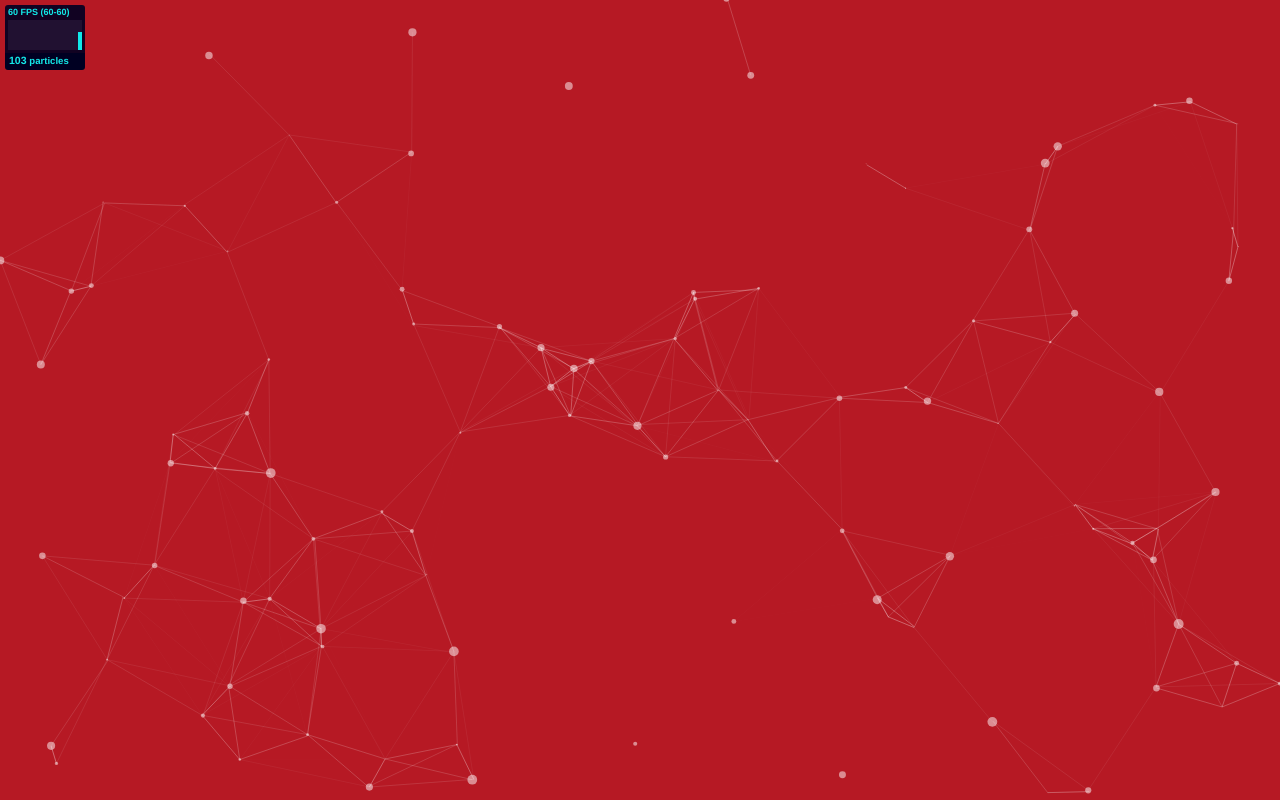
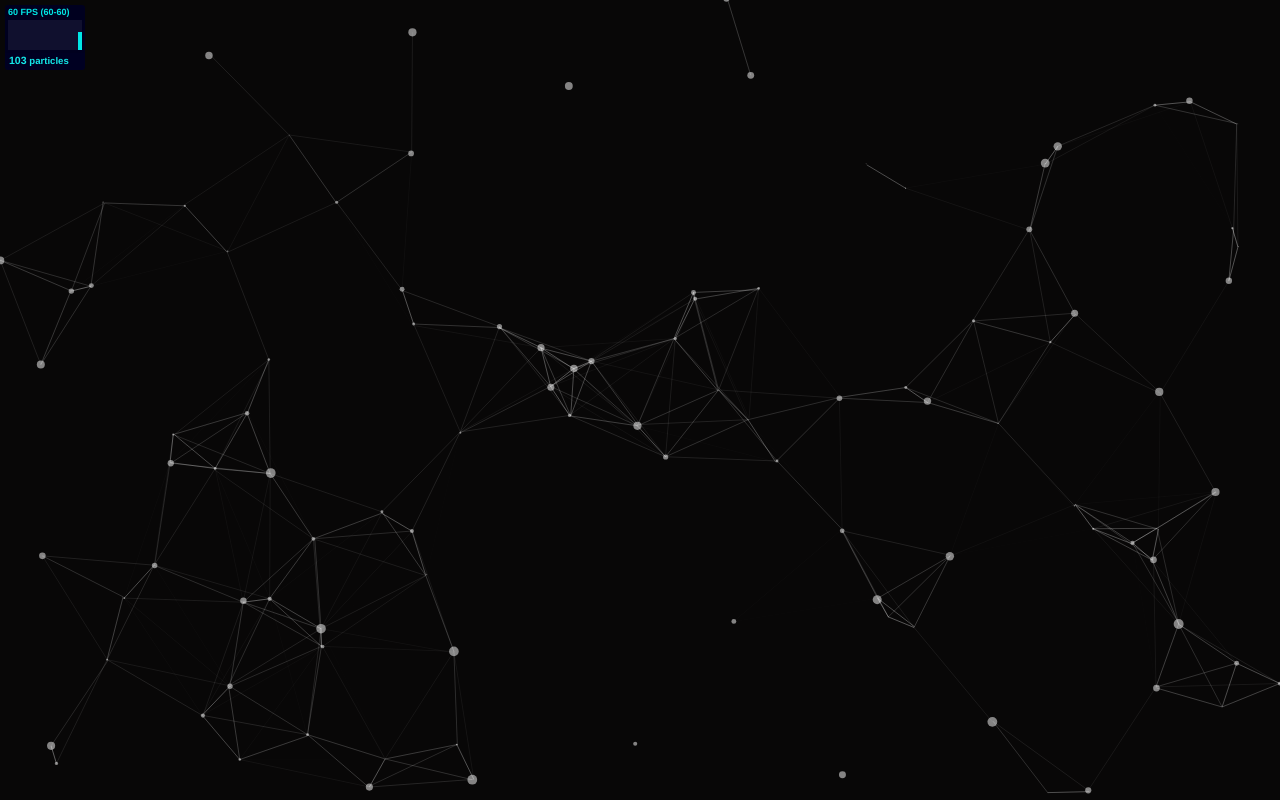
Before and after one commit to Kraatic/kraatic.github.io, a website: page Secure/demo/Lock.html in a window 1280 px wide. Drawn offline with Linux system fonts and the light colour scheme.

Commit message:
Update style.css

```diff
--- a/Secure/demo/css/style.css
+++ b/Secure/demo/css/style.css
@@ -88,7 +88,7 @@ canvas{
 #particles-js{
   width: 100%;
   height: 100%;
-  background-color: #b61924;
+  background-color: #080707;
   background-image: url('');
   background-size: cover;
   background-position: 50% 50%;
```
